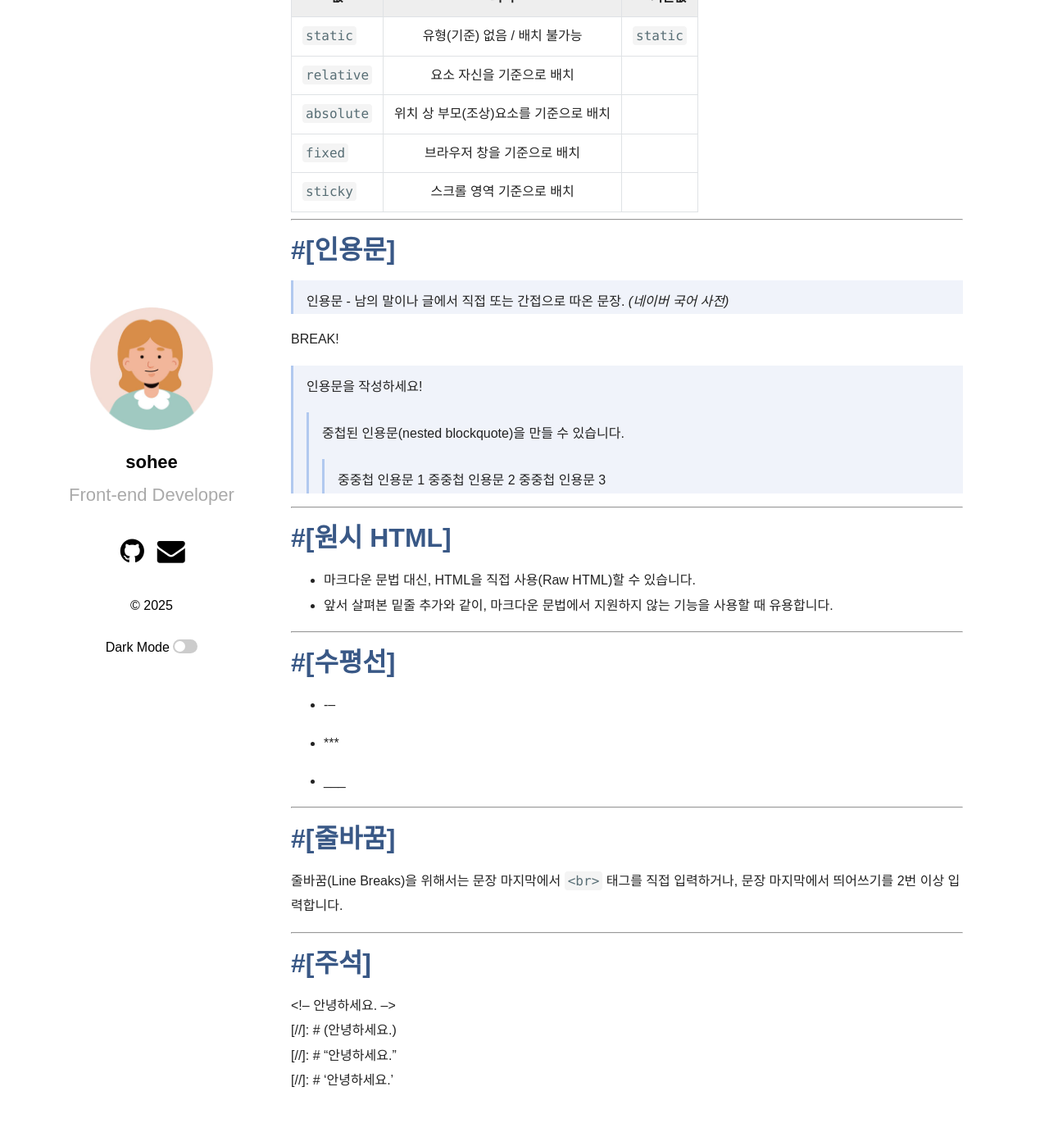
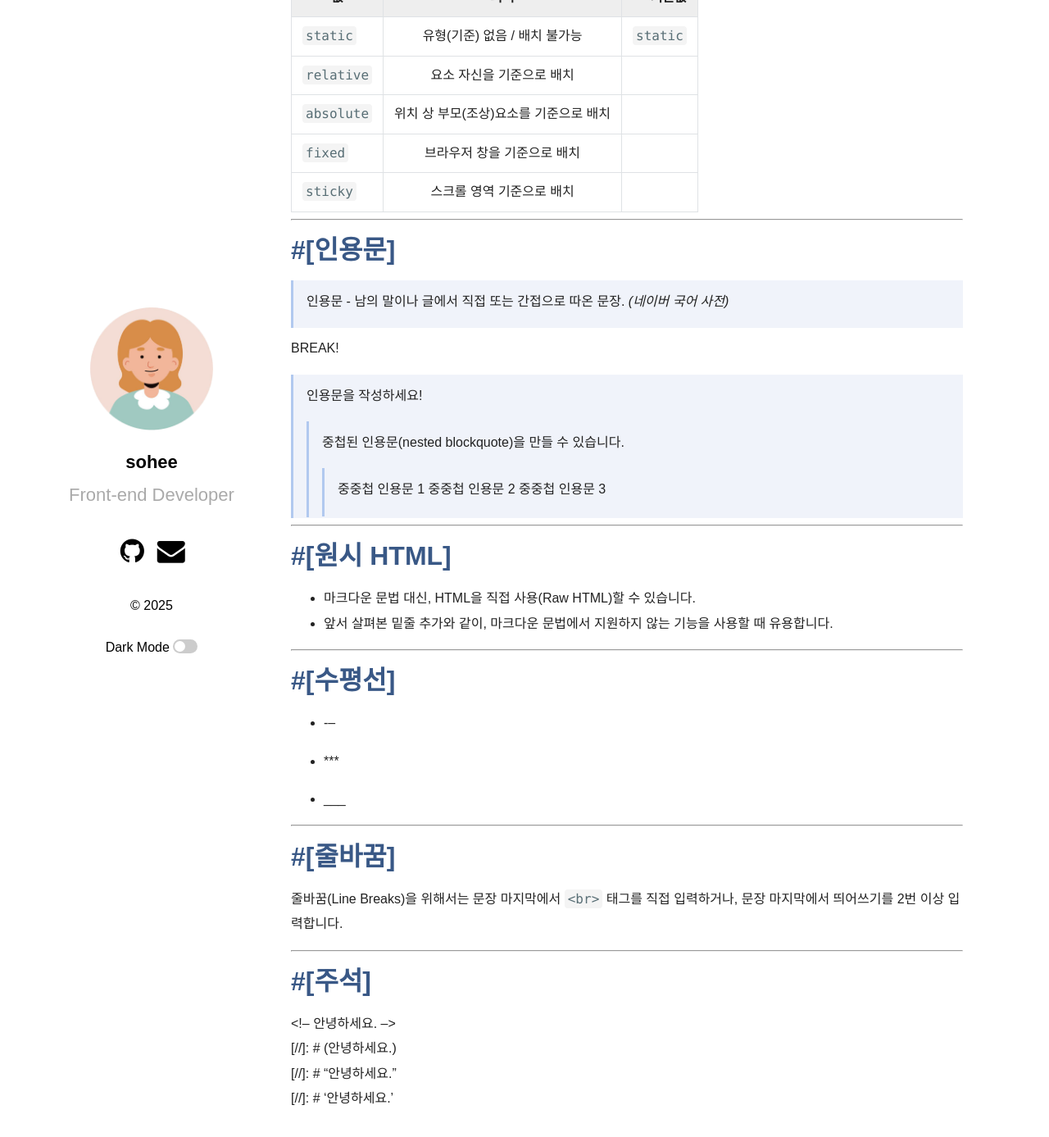
Before and after one commit to shkim00216/shkim00216.github.io, a Jekyll site: the page built from _posts/2024-12-30-Test.md, in a window 1280 px wide and 1400 px high, scrolled down 3971 px. Shown: the top 1387 px of the window at 82% size. Built offline with Jekyll 4.4.1, drawn with Linux system fonts in a browser that asks for light colours; some web fonts are replaced.

Commit message:
Update _syntax.scss

```diff
--- a/_sass/_syntax.scss
+++ b/_sass/_syntax.scss
@@ -29,7 +29,7 @@
   border-left: 3px solid #b1c9ef;
   margin: 0;
   background-color: #f0f3fa;
-  padding: 1px 0 0 1rem;
+  padding: 1px 0 1px 1rem;
 }
 .dark blockquote {
   border-left: 3px solid #638ecb;
```
